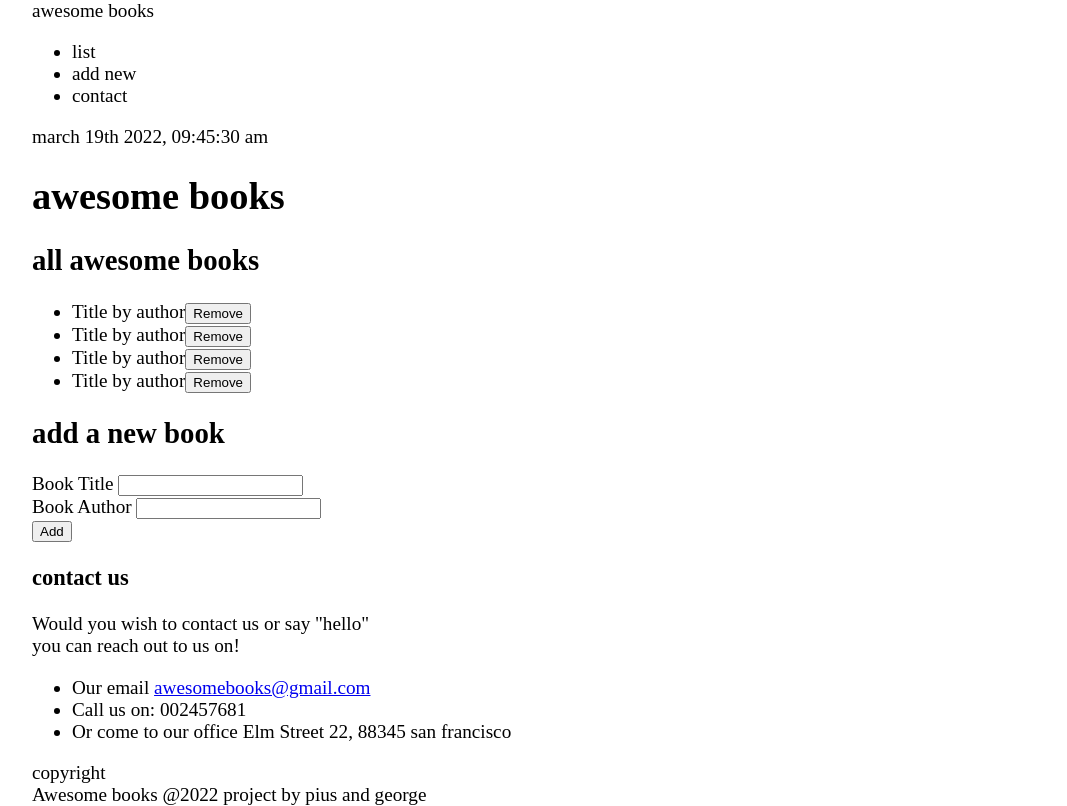
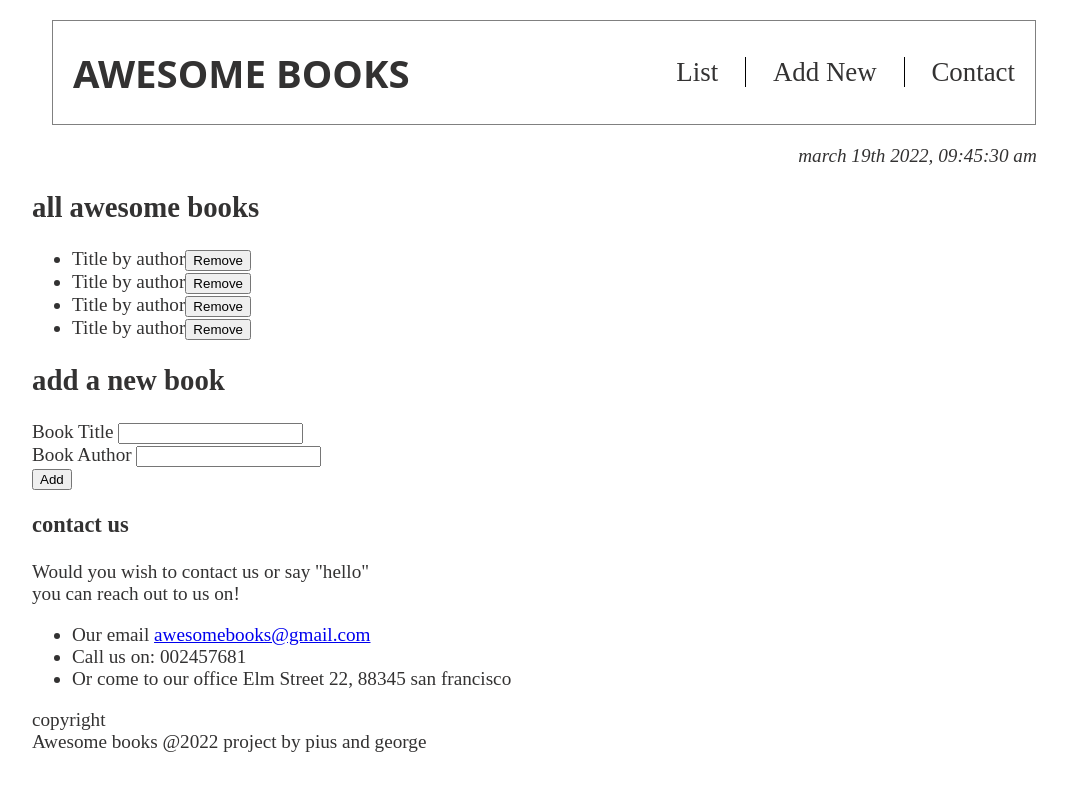
Before and after one commit to SSEKPIUS/Microverse-Awesome-books, a website: page index.html in a window 1280 px wide. Shown: the whole page, without its empty margins (96-1163 px from the left). Drawn offline with Linux system fonts and the light colour scheme.

Commit message:
added header styles

```diff
--- a/index.html
+++ b/index.html
@@ -14,10 +14,10 @@
     <body>
         <header>
             <div class="container">
-                <div class="to-nav">
-                    <span>
+                <div class="top-nav">
+                    <h1>
                         awesome books
-                    </span>
+                    </h1>
                     <ul>
                         <li>
                             <span>list</span>
@@ -30,13 +30,12 @@
                         </li>
                     </ul>
                 </div>
-                <div>
+                <div class="top-date">
                     <span>march 19th 2022, 09:45:30 am</span>
                 </div>
             </div>
         </header>
         <main class="container">
-            <h1>awesome books</h1>
             <section id="list">
                 <div>
                     <h2>all awesome books</h2>
--- a/styles-desktop.css
+++ b/styles-desktop.css
@@ -15,7 +15,7 @@ html {
 body {
   font-family: 'sora', serif; /* stylelint-disable-line */
   background: #fff;
-  color: #000;
+  color: rgb(51, 50, 50);
   margin: 0;
   padding: 0;
   font-size: 1.2em;
@@ -28,10 +28,60 @@ body {
 
 /* top nav */
 
+.top-nav,
+.top-nav ul {
+  display: flex;
+  align-items: center;
+  flex: 1;
+}
+
 .top-nav {
-    display: flex;
+  border: 1px solid gray;
+  margin: 20px;
+  padding: 0 20px;
+}
+
+.top-nav h1 {
+  font-size: 2em;
+  font-weight: 900;
+  text-transform: uppercase;
+  font-family: system-ui;
+  flex-basis: 60%;
 }
 
 .top-nav ul {
-    list-style: none;
+  list-style: none;
+  flex-basis: 40%;
+  justify-content: end;
 }
+
+.top-nav ul li span {
+  font-size: 1.4em;
+  text-transform: capitalize;
+  cursor: pointer;
+  padding: 0 1em;
+  white-space: nowrap;
+}
+
+.top-nav ul li:last-child span {
+    padding-right: 0;
+}
+
+.top-nav ul li span:hover {
+    color: blue;
+}
+
+.top-nav ul li:not(:last-child) span {
+    border-right: 1px solid black;
+}
+
+.top-date {
+  display: flex;
+  justify-content: end;
+}
+
+.top-date span {
+  font-size: 1em;
+  margin-right: 1em;
+  font-style: italic;
+}
```
